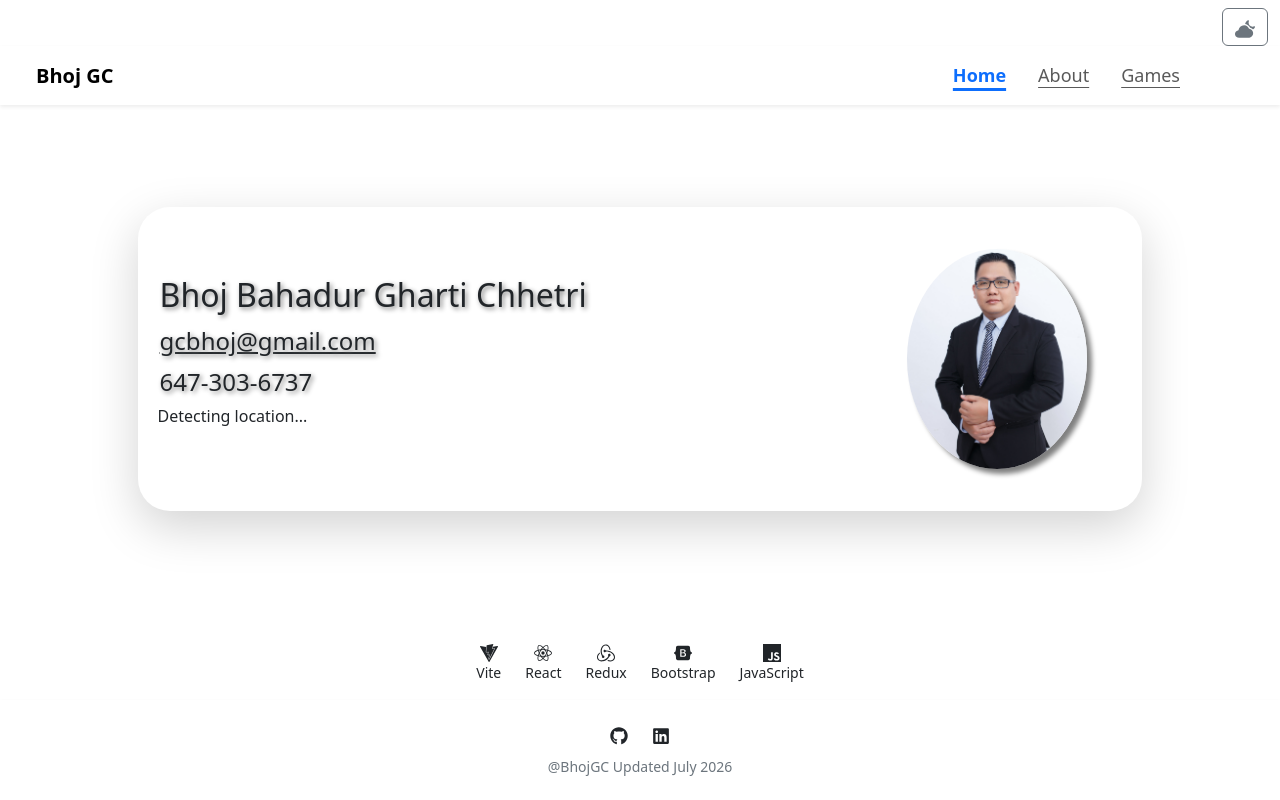
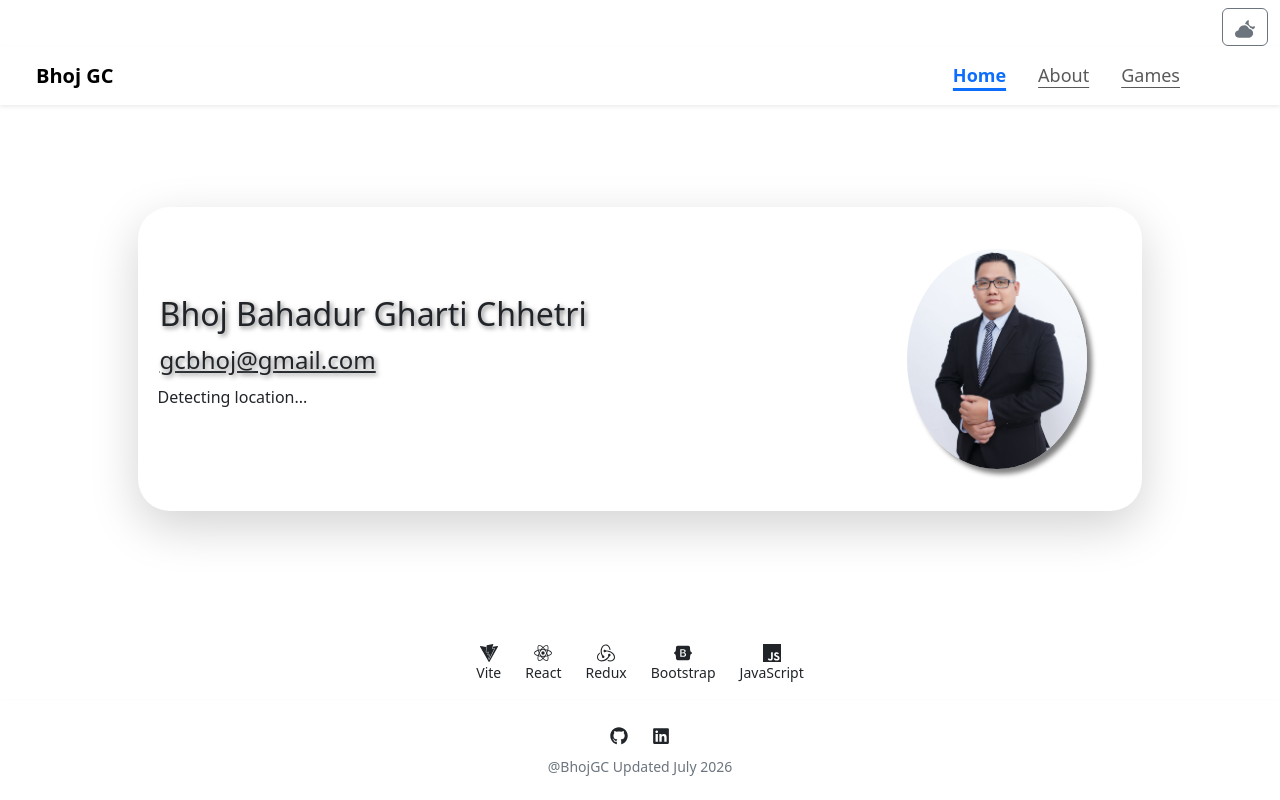
Before and after one commit to gcbhoj/profile, a React (Vite) app: page / in a window 1280 px wide. Built offline with nearby package versions, Linux system fonts and the light colour scheme; no server answers; a web font is replaced by a local one.

Commit message:
- removed contact number

```diff
--- a/src/pages/home.jsx
+++ b/src/pages/home.jsx
@@ -4,7 +4,7 @@ import TechStack from "../components/techStack";
 import Location from "../components/location";
 
 const Home = () => {
-  const { name, primaryEmail, contact } = useSelector((state) => state.resume);
+  const { name, primaryEmail } = useSelector((state) => state.resume);
 
   return (
     <div
@@ -59,15 +59,6 @@ const Home = () => {
               {primaryEmail || "Loading..."}
             </a>
 
-            <h5
-              style={{
-                fontSize: "24px",
-                margin: "2px",
-                textShadow: "2px 2px 5px gray",
-              }}
-            >
-              {contact || "Loading..."}
-            </h5>
             <Location />
           </div>
 
```
